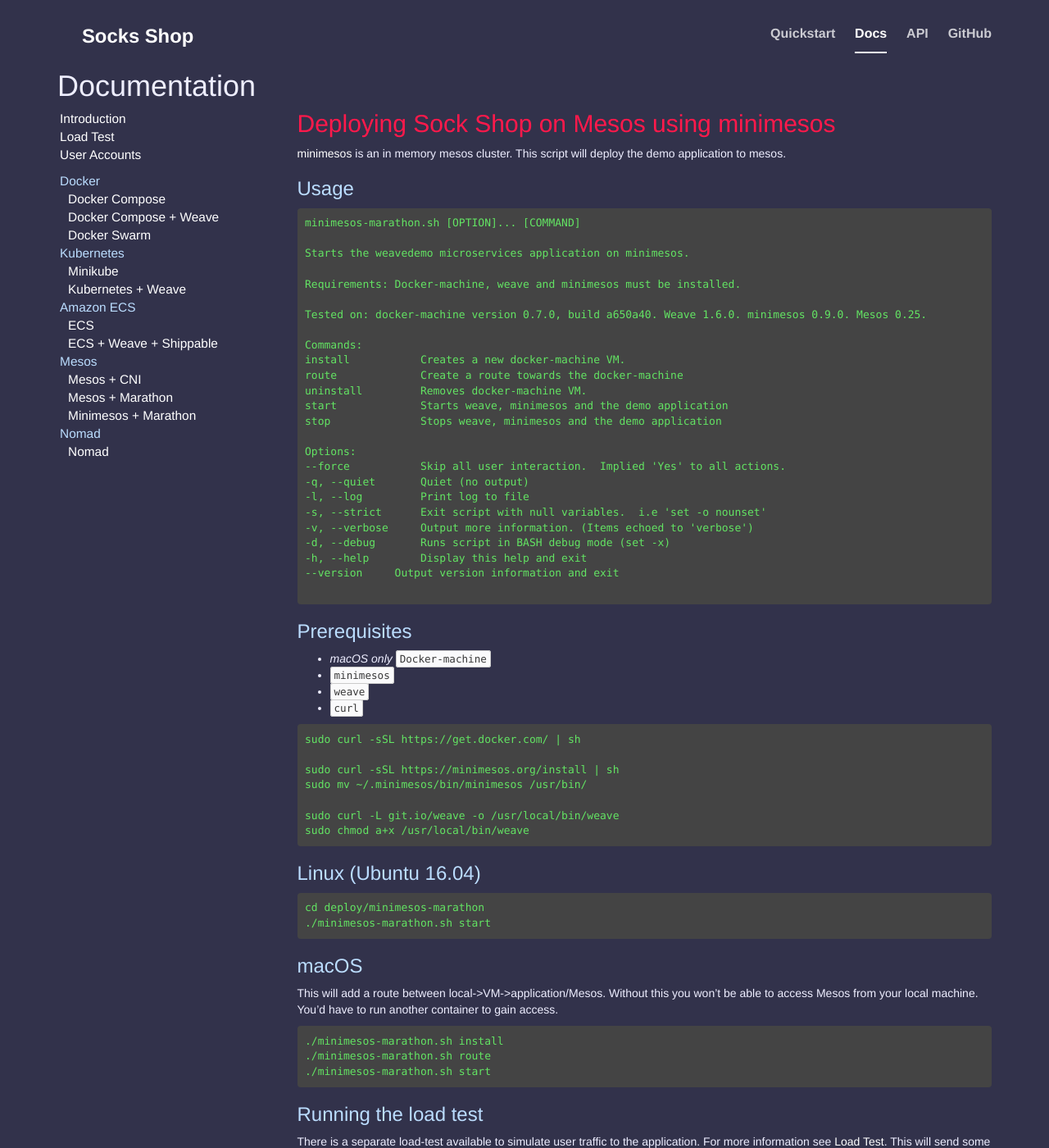
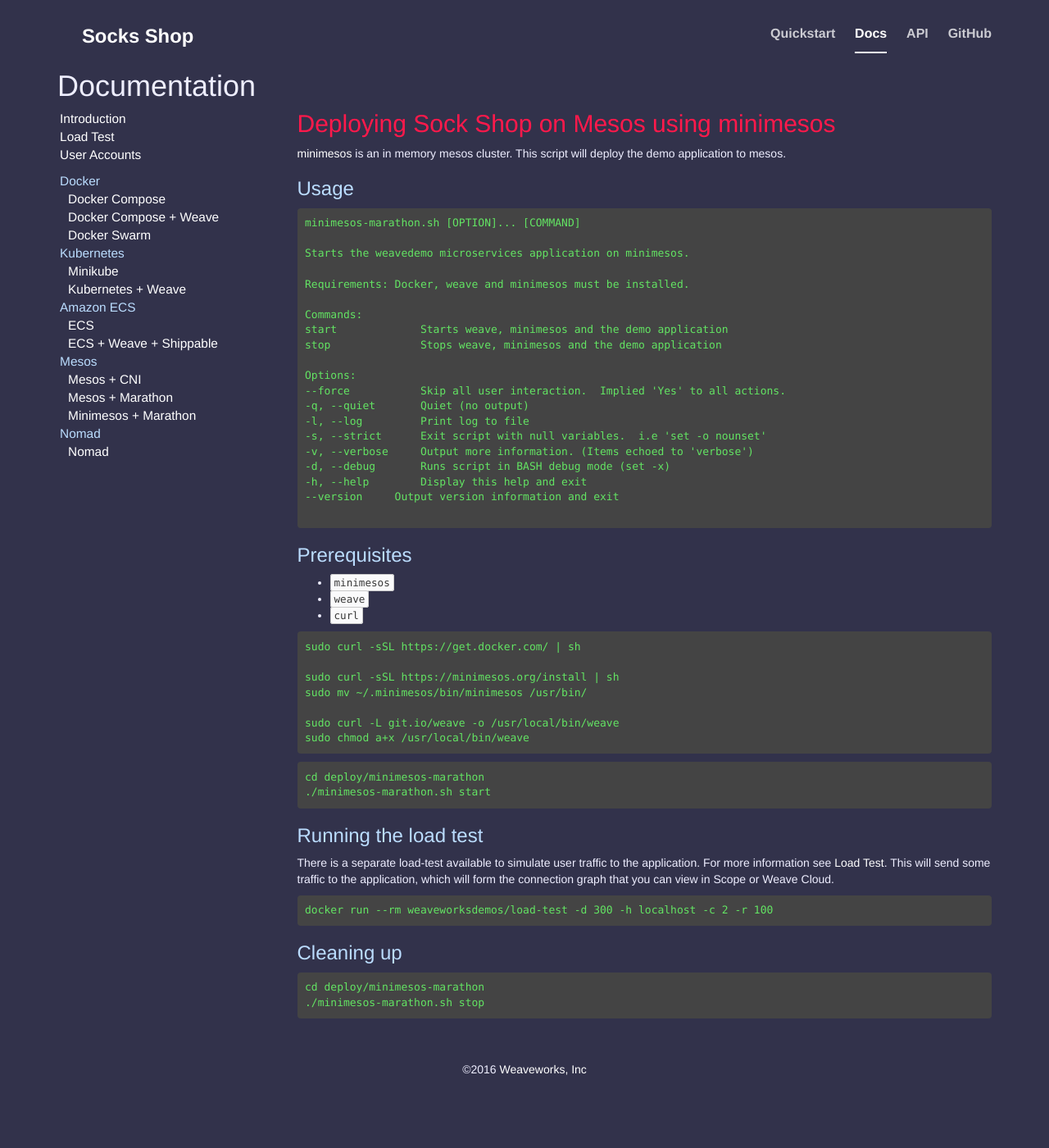
Before and after one commit to microservices-demo/microservices-demo.github.io, a Jekyll site: the page built from deployment/minimesos-marathon.md, in a window 1280 px wide and 1400 px high. Shown: the whole window at 82% size. Built offline with Jekyll 4.4.1, drawn with Linux system fonts in a browser that asks for light colours; nearby versions of some CDN libraries; our own code applies the rules of GitHub Pages for plain Markdown files; some of the changed text lies outside the part shown.

Commit message:
Fix deploy docs

````diff
--- a/deployment/minimesos-marathon.md
+++ b/deployment/minimesos-marathon.md
@@ -14,14 +14,9 @@
 
 Starts the weavedemo microservices application on minimesos.
 
-Requirements: Docker-machine, weave and minimesos must be installed.
-
-Tested on: docker-machine version 0.7.0, build a650a40. Weave 1.6.0. minimesos 0.9.0. Mesos 0.25.
+Requirements: Docker, weave and minimesos must be installed.
 
 Commands:
-install           Creates a new docker-machine VM.
-route             Create a route towards the docker-machine
-uninstall         Removes docker-machine VM.
 start             Starts weave, minimesos and the demo application
 stop              Stops weave, minimesos and the demo application
 
@@ -38,7 +33,6 @@
 ```
 
 ### Prerequisites
-- *macOS only* `Docker-machine`
 - [`minimesos`](https://minimesos.org)
 - `weave`
 - `curl`
@@ -60,9 +53,8 @@
     sudo curl -L git.io/weave -o /usr/local/bin/weave
     sudo chmod a+x /usr/local/bin/weave
 
+
 <!-- deploy-doc-end -->
-
-### Linux (Ubuntu 16.04)
 
 <!-- deploy-doc-start create-infrastructure -->
 
@@ -70,16 +62,6 @@
     ./minimesos-marathon.sh start
 
 <!-- deploy-doc-end -->
-
-### macOS
-
-This will add a route between local-\>VM-\>application/Mesos. Without this you won't be able to access Mesos from your local machine. You'd have to run another container to gain access.
-
-```
-./minimesos-marathon.sh install
-./minimesos-marathon.sh route
-./minimesos-marathon.sh start
-```
 
 ### Running the load test
 
@@ -94,23 +76,15 @@
 
 <!-- deploy-doc-hidden run-tests
 
-    docker run -\-rm weaveworksdemos/healthcheck:snapshot -s orders,cart,payment,user,catalogue,shipping,queue-master -d 60 -r 5
+    docker run -\-rm -\-net=weave -\-hostname=healthcheck.weave.local weaveworksdemos/healthcheck:snapshot -s orders.weave.local,cart.weave.local,payment,user,catalogue,shipping,queue-master -d 60 -r 5
 
 -->
 
 ### Cleaning up
 
-### Linux
-
 <!-- deploy-doc-start destroy-infrastructure -->
 
+    cd deploy/minimesos-marathon
     ./minimesos-marathon.sh stop
 
 <!-- deploy-doc-end -->
-
-### macOS
-
-```
-./minimesos-marathon.sh stop
-./minimesos-marathon.sh uninstall
-```
````
Also changed, not shown: other parts of deployment/minimesos-marathon.md (+1 -2 lines), deployment/mesos-cni.md (+1 -1 lines).
